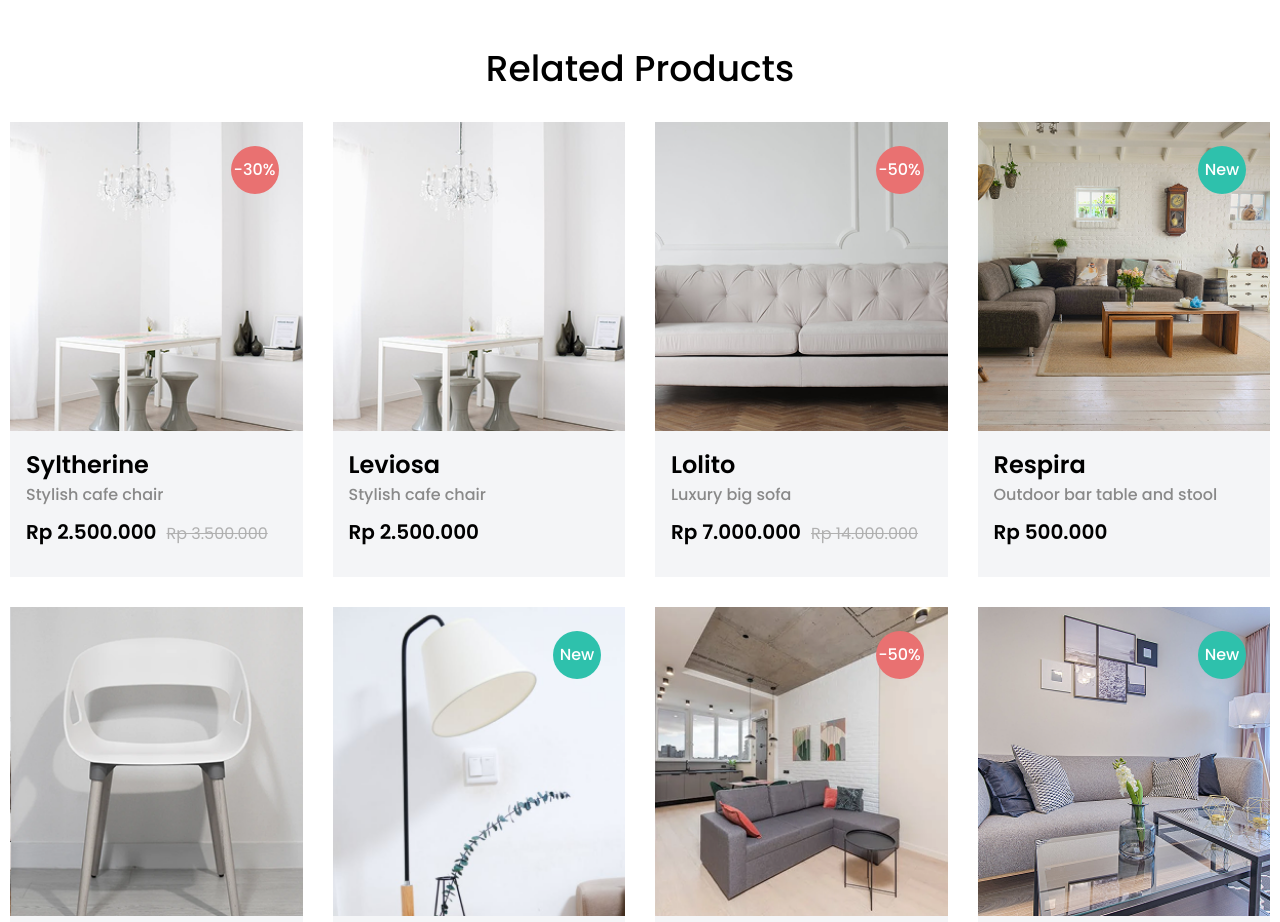
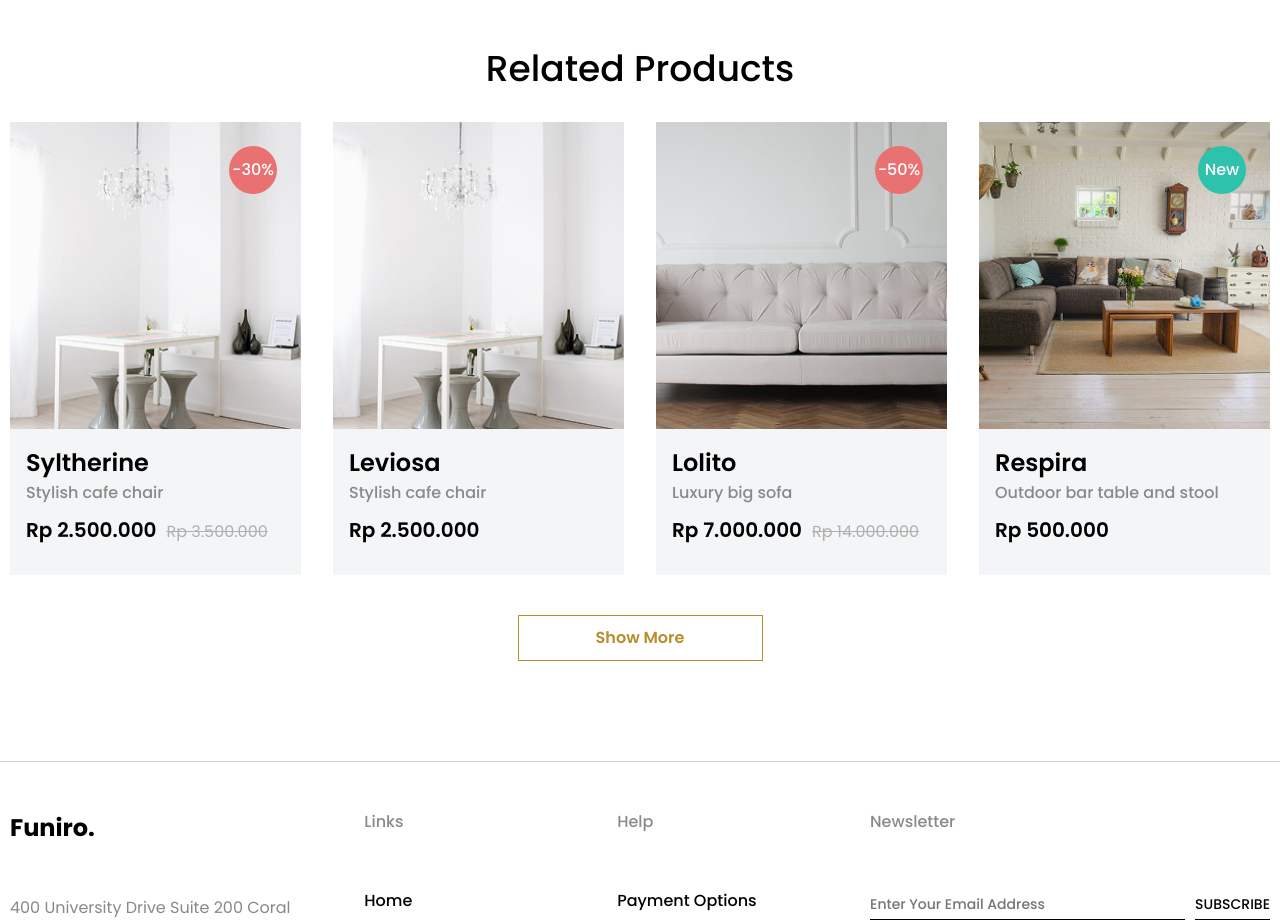
Before and after one commit to Dawn834/Furniro-Web, a React (Vite) app: page /product/1 in a window 1280 px wide. Shown: the part 1740-2662 px from the top of the page. Built offline with nearby package versions, Linux system fonts and the light colour scheme.

Commit message:
feat: add product grid limit and fix multiple linting errors

```diff
--- a/src/components/Header.jsx
+++ b/src/components/Header.jsx
@@ -1,7 +1,6 @@
 // link file
 import "../assets/styles/components/_header.scss";
 import { Link } from "react-router-dom";
-import { useState } from "react";
 import CartSidebar from "../features/cart/CartSidebar";
 import { useCartStore } from "../store/useCartStore";
 
--- a/src/components/ProductCard.jsx
+++ b/src/components/ProductCard.jsx
@@ -85,7 +85,7 @@ function ProductCard({ product, viewMode }) {
                     </Link>
                     <Link
                         to="/comparison"
-                        onClick={(e) => {
+                        onClick={() => {
                             addToComparison(product);
                         }}
                     >
--- a/src/components/ProductDetail/ProductDetail.jsx
+++ b/src/components/ProductDetail/ProductDetail.jsx
@@ -6,7 +6,7 @@ function ProductDetail({ product }) {
         <>
             <div className="product-detail">
                 <div className="container">
-                    <ProductGallery product={product} />
+                    <ProductGallery product={product} key={product.id} />
                     <ProductInfo product={product} />
                 </div>
 
--- a/src/components/ProductDetail/ProductGallery.jsx
+++ b/src/components/ProductDetail/ProductGallery.jsx
@@ -1,4 +1,4 @@
-import { useState, useEffect } from "react";
+import { useState } from "react";
 
 function ProductGallery({ product }) {
 
@@ -6,9 +6,7 @@ function ProductGallery({ product }) {
 
     const [mainImage, setMainImage] = useState(product.img);
 
-    useEffect(() => {
-        setMainImage(product.img);
-    }, [product.img]);
+
 
     return (
         <div className="product-gallery">
--- a/src/components/ProductDetail/ProductInfo.jsx
+++ b/src/components/ProductDetail/ProductInfo.jsx
@@ -5,7 +5,6 @@ import iconStarsHalf from "../../assets/img/icon/carbon_star-half.svg";
 import iconFacebook from "../../assets/img/icon/akar-icons_facebook-fill.svg";
 import iconTwitter from "../../assets/img/icon/akar-icons_twitter-fill.svg";
 import iconLinkedin from "../../assets/img/icon/akar-icons_linkedin-box-fill.svg";
-import toast from "react-hot-toast";
 
 function ProductInfo({ product }) {
     const defaultSize = product.sizes?.[0] || "L";
--- a/src/components/ProductGrid.jsx
+++ b/src/components/ProductGrid.jsx
@@ -1,8 +1,9 @@
 import ProductCard from "./ProductCard";
 import { Products } from "../data/productData";
 
-function ProductGrid({ products, viewMode }) {
-    const displayProducts = products || Products;
+function ProductGrid({ products, viewMode, limit }) {
+    const displayProducts = limit
+        ? (products || Products).slice(0, limit) : (products || Products);
 
     return (
         <div className={`product-grid ${viewMode === 'list' ? 'product-grid--list' : ''}`}>
--- a/src/components/RelatedProduct.jsx
+++ b/src/components/RelatedProduct.jsx
@@ -1,6 +1,7 @@
 import { Products } from "../data/productData";
 import { Link } from "react-router-dom";
 import ProductCard from "./ProductCard";
+import ProductGrid from "../components/ProductGrid";
 
 function RelatedProducts() {
 
@@ -13,16 +14,7 @@ function RelatedProducts() {
                     Related Products
                 </h2>
 
-                <div className="related-products__grid">
-
-                    {Products.map(product => (
-                        <ProductCard
-                            key={product.id}
-                            product={product}
-                        />
-                    ))}
-
-                </div>
+                <ProductGrid limit={4} />
 
                 <Link to="/shop" className="related-products__btn ">
                     <button type="button" className="btn btn--outline">
--- a/src/pages/Homepage.jsx
+++ b/src/pages/Homepage.jsx
@@ -15,7 +15,7 @@ function Homepage() {
 
         <h2>Our Products</h2>
 
-        <ProductGrid />
+        <ProductGrid limit={8} />
 
         <div className="product-section__btn">
 
--- a/src/pages/Shop.jsx
+++ b/src/pages/Shop.jsx
@@ -18,7 +18,7 @@ function Shop() {
 
       <ShopToolbar viewMode={viewMode} setViewMode={setViewMode} />
       <div className="container layout">
-        <ProductGrid viewMode={viewMode} />
+        <ProductGrid viewMode={viewMode} limit={16} />
       </div>
 
 
--- a/src/store/useComparisonStore.js
+++ b/src/store/useComparisonStore.js
@@ -27,7 +27,11 @@ export const useComparisonStore = create(
             },
             // Sync data from cartsidebar --> comparison page
             syncFromCart: (cartItems) => {
-                const itemsToCompare = cartItems.map(({ quantity, ...product }) => product); //Lấy riêng cái giá trị quantity ra, còn tất cả những thứ còn lại của sản phẩm (như id, name, price, image...) thì gom hết vào một cái túi tên là product
+                const itemsToCompare = cartItems.map((item) => {
+                    const product = { ...item };
+                    delete product.quantity;
+                    return product;
+                });
                 set({ comparedProducts: itemsToCompare });
             },
 
```
